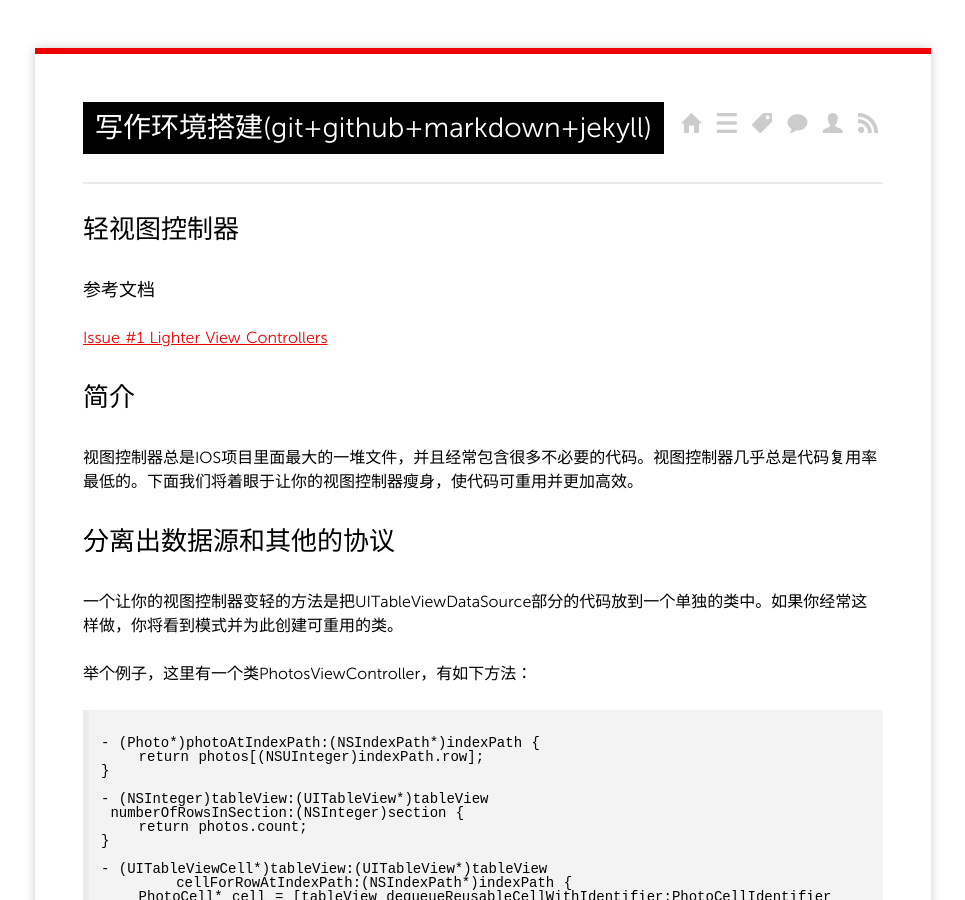
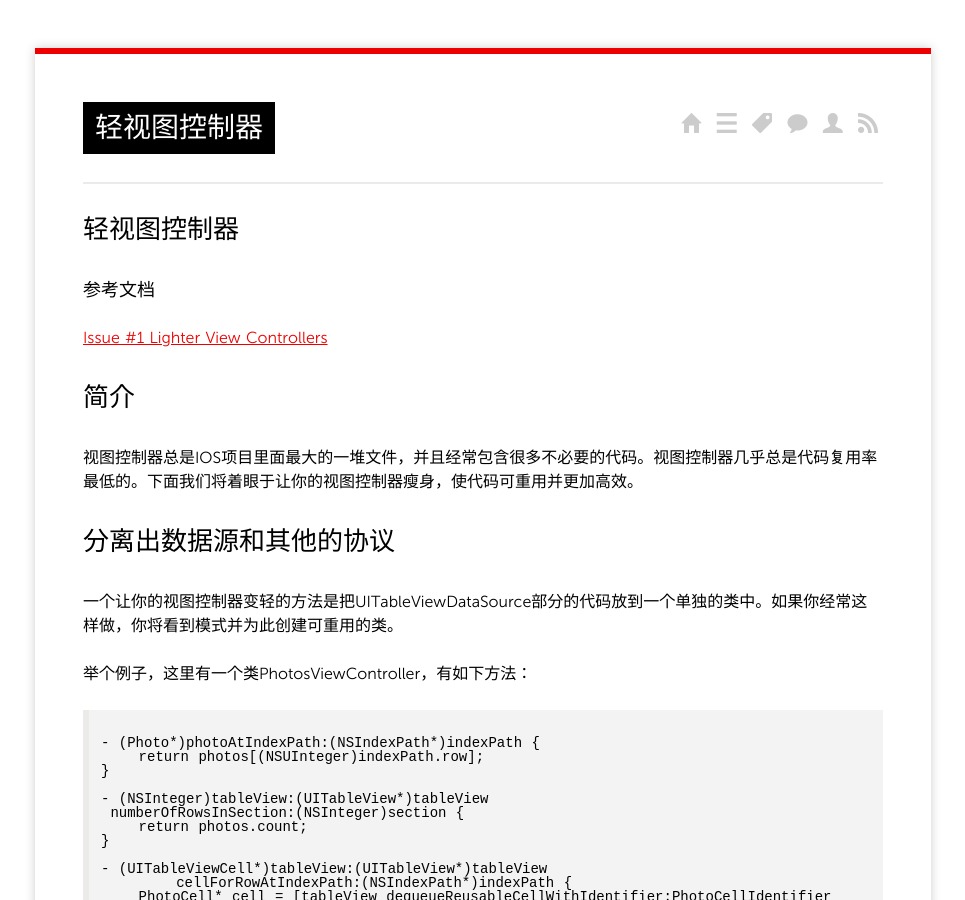
Before and after one commit to gavin-gs/gavin-gs.github.com, a Jekyll site: the page built from _posts/2014/2014-02-20-轻视图控制器.md, in a window 1280 px wide and 900 px high. Shown: the whole window, without its empty margins (157-1122 px from the left). Built offline with Jekyll 4.4.1, drawn with Linux system fonts in a browser that asks for light colours; Markdown is read by kramdown in place of the engine named in the settings; comment, search, counter and statistics services are not loaded.

Commit message:
修改标题

```diff
--- a/_posts/2014/2014-02-20-轻视图控制器.md
+++ b/_posts/2014/2014-02-20-轻视图控制器.md
@@ -1,7 +1,7 @@
 ---
 
 layout: post
-title: 写作环境搭建(git+github+markdown+jekyll)
+title: 轻视图控制器
 categories:
 - IOS
 tags:
```
